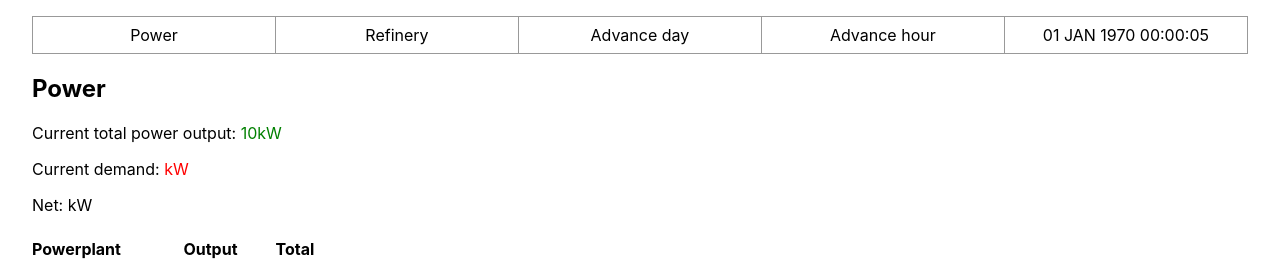
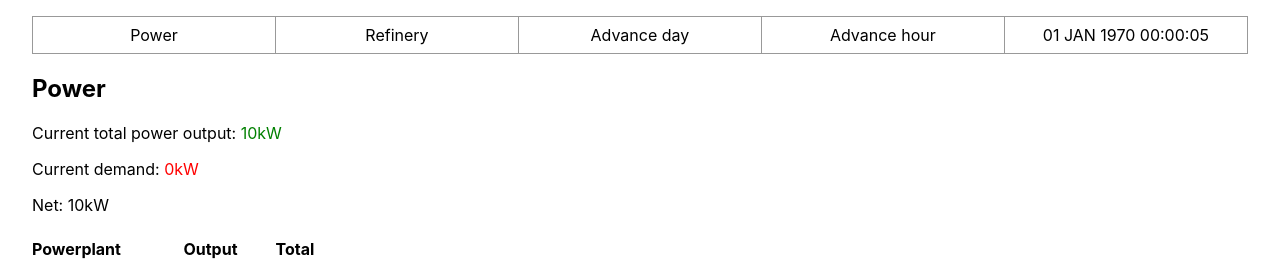
Before and after one commit to RJRandell79/moon-colony, a React (Create React App) app: page /power in a window 1280 px wide. Shown: the top 265 px of the page. Built offline with nearby package versions, Linux system fonts and the light colour scheme.

Commit message:
refactor: add demand total for `power`
Add fail safe for when power is below `35`, the refinery is `off`.

```diff
--- a/src/App.js
+++ b/src/App.js
@@ -15,6 +15,7 @@ const App = () => {
     new Date(Date.UTC(1970, 0, 1, 0, 0, 0, 0))
   );
   const [currentPowerOutput, setCurrentPowerOutput] = useState(10);
+  const [currentPowerDemand, setCurrentPowerDemand] = useState(0);
   const [powerPlants, setPowerPlants] = useState(
     [
       { id: 1, powerplant: 'Batteries', output: 10, total: 1, installed: true },
@@ -44,6 +45,10 @@ const App = () => {
     const updatedPower = powerPlants.map((powerplant) => {
       if (selected_id === powerplant.id) {
         setCurrentPowerOutput(powerplant.output);
+        if(powerplant.output < 35) {
+          setCurrentPowerDemand(0);
+          setRefineryActive('0');
+        }
         return { ...powerplant, installed: true }
       }
       return { ...powerplant, installed: false }
@@ -52,11 +57,16 @@ const App = () => {
   }
 
   const toggleRefining = (value) => {
-    setRefineryActive(value);
+    if(currentPowerOutput >= 35) {
+      setCurrentPowerDemand(35);
+      setRefineryActive(value);
+    } else {
+      alert('Not enough power!');
+    }
   }
 
   const mineElements = () => {
-    if(refineryActive !== '0') {
+    if(refineryActive !== '0' && currentPowerOutput >= 35) {
       const updatedElements = elements.map((element) => {
           return { ...element, amount: element.amount + element.rate }
       });
@@ -115,7 +125,7 @@ const App = () => {
           </div>
           <Routes>
             <Route path="/" element={<Home />} />
-            <Route path="power" element={<Power powerplants={powerPlants} currentPowerOutput={currentPowerOutput} installPower={installPower} />} />
+            <Route path="power" element={<Power powerplants={powerPlants} currentPowerOutput={currentPowerOutput} currentPowerDemand={currentPowerDemand} installPower={installPower} />} />
             <Route path="refinery" element={<Refinery elements={elements} refineryActive={refineryActive} toggleRefining={toggleRefining} />} />
           </Routes>
         </Router>
--- a/src/departments/Power.js
+++ b/src/departments/Power.js
@@ -1,15 +1,17 @@
 import * as React from 'react';
 import './Power.scss';
 
-const Power = ({installPower, powerplants, currentPowerOutput}) => {
+const Power = ({installPower, powerplants, currentPowerOutput, currentPowerDemand}) => {
+
+    let netPower = (currentPowerOutput - currentPowerDemand);
 
     return (
         <section className="container">
             <article>
                 <h2>Power</h2>
                 <p>Current total power output: <span className="supply">{currentPowerOutput}kW</span></p>
-                <p>Current demand: <span className="demand">kW</span></p>
-                <p>Net: <span>kW</span></p>
+                <p>Current demand: <span className="demand">{currentPowerDemand}kW</span></p>
+                <p>Net: <span>{netPower}kW</span></p>
                 <table className="power" cellPadding={0} cellSpacing={0} border={0}>
                     <thead>
                         <tr>
```
